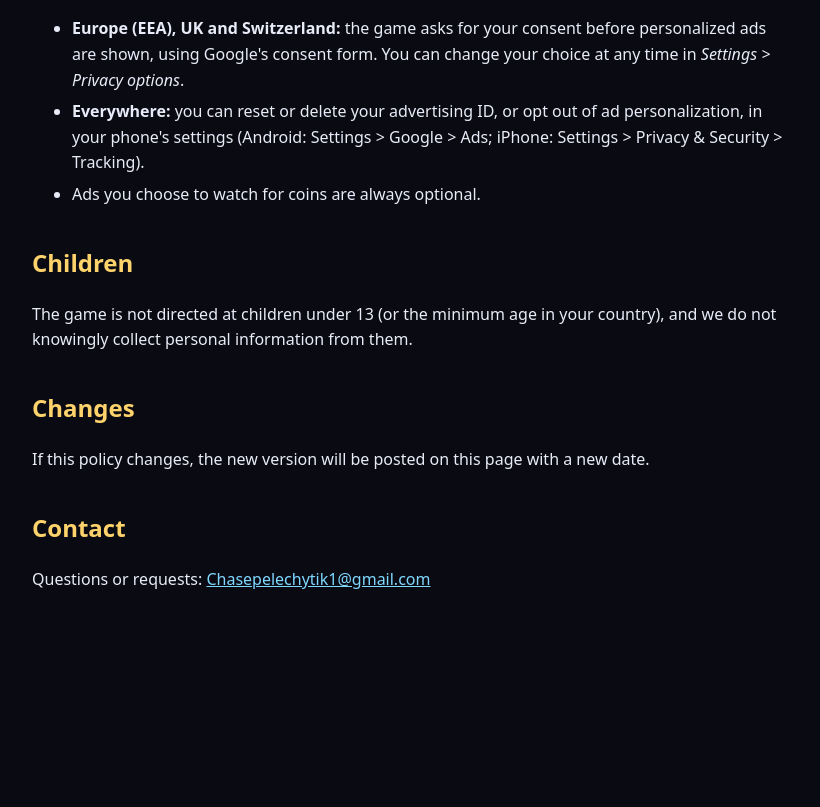
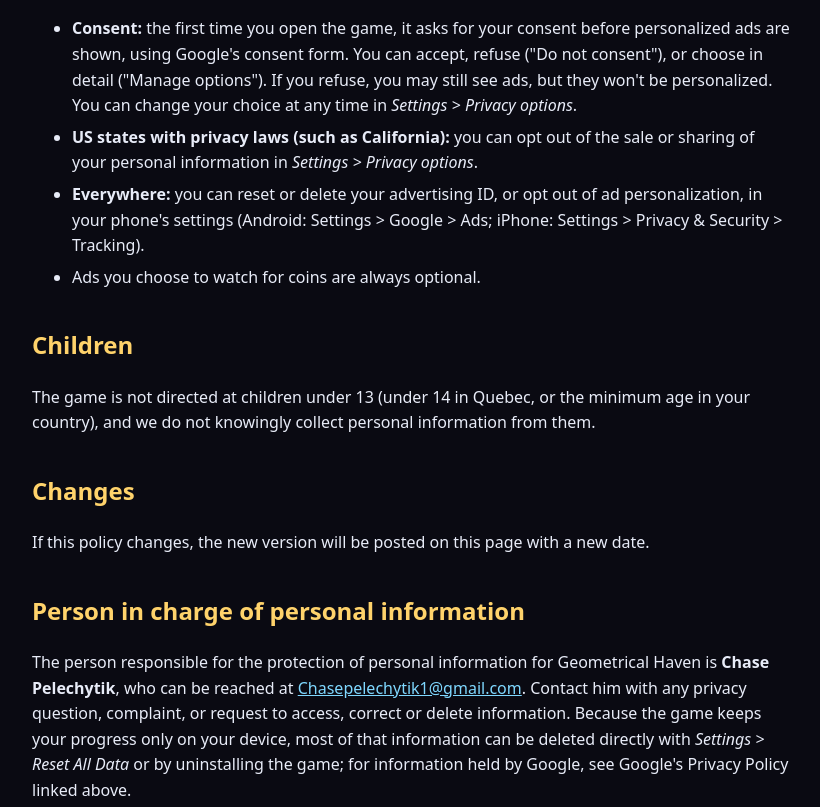
Before and after one commit to NeonAfterglow/NeonAfterglow.github.io, a plain HTML site: page privacy.html in a window 1280 px wide. Shown: the part 825-1632 px from the top of the page, without its empty margins (228-1048 px from the left). Before the commit the page ends 1498 px from the top, so only its background shows below. Drawn offline with Linux system fonts and the light colour scheme.

Commit message:
Add files via upload

```diff
--- a/privacy.html
+++ b/privacy.html
@@ -44,9 +44,13 @@ Privacy Policy</a>.</p>
 
 <h2>Your choices</h2>
 <ul>
-	<li><strong>Europe (EEA), UK and Switzerland:</strong> the game asks for your consent before
-	personalized ads are shown, using Google's consent form. You can change your choice at any
-	time in <em>Settings &gt; Privacy options</em>.</li>
+	<li><strong>Consent:</strong> the first time you open the game, it asks for your consent before
+	personalized ads are shown, using Google's consent form. You can accept, refuse ("Do not
+	consent"), or choose in detail ("Manage options"). If you refuse, you may still see ads, but
+	they won't be personalized. You can change your choice at any time in
+	<em>Settings &gt; Privacy options</em>.</li>
+	<li><strong>US states with privacy laws (such as California):</strong> you can opt out of the
+	sale or sharing of your personal information in <em>Settings &gt; Privacy options</em>.</li>
 	<li><strong>Everywhere:</strong> you can reset or delete your advertising ID, or opt out of ad
 	personalization, in your phone's settings (Android: Settings &gt; Google &gt; Ads; iPhone:
 	Settings &gt; Privacy &amp; Security &gt; Tracking).</li>
@@ -54,11 +58,20 @@ Privacy Policy</a>.</p>
 </ul>
 
 <h2>Children</h2>
-<p>The game is not directed at children under 13 (or the minimum age in your country), and we
-do not knowingly collect personal information from them.</p>
+<p>The game is not directed at children under 13 (under 14 in Quebec, or the minimum age in
+your country), and we do not knowingly collect personal information from them.</p>
 
 <h2>Changes</h2>
 <p>If this policy changes, the new version will be posted on this page with a new date.</p>
+
+<h2>Person in charge of personal information</h2>
+<p>The person responsible for the protection of personal information for Geometrical Haven is
+<strong>Chase Pelechytik</strong>, who can be reached at
+<a href="mailto:Chasepelechytik1@gmail.com">Chasepelechytik1@gmail.com</a>. Contact him with any
+privacy question, complaint, or request to access, correct or delete information. Because the
+game keeps your progress only on your device, most of that information can be deleted directly
+with <em>Settings &gt; Reset All Data</em> or by uninstalling the game; for information held by
+Google, see Google's Privacy Policy linked above.</p>
 
 <h2>Contact</h2>
 <p>Questions or requests: <a href="mailto:Chasepelechytik1@gmail.com">Chasepelechytik1@gmail.com</a></p>
```
